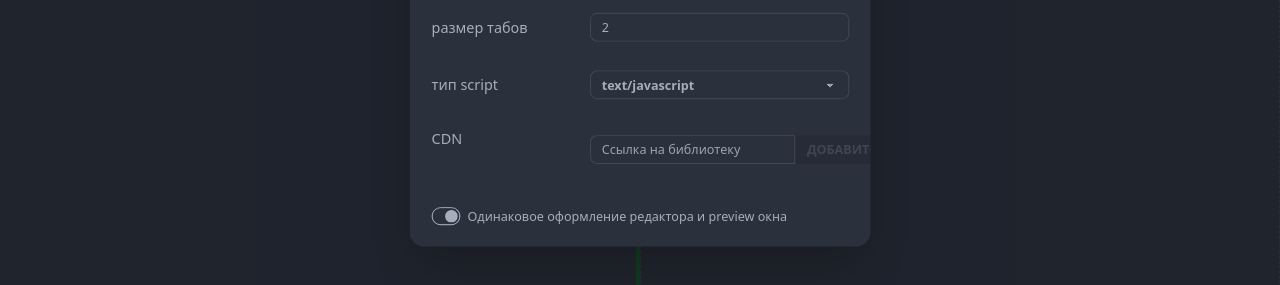
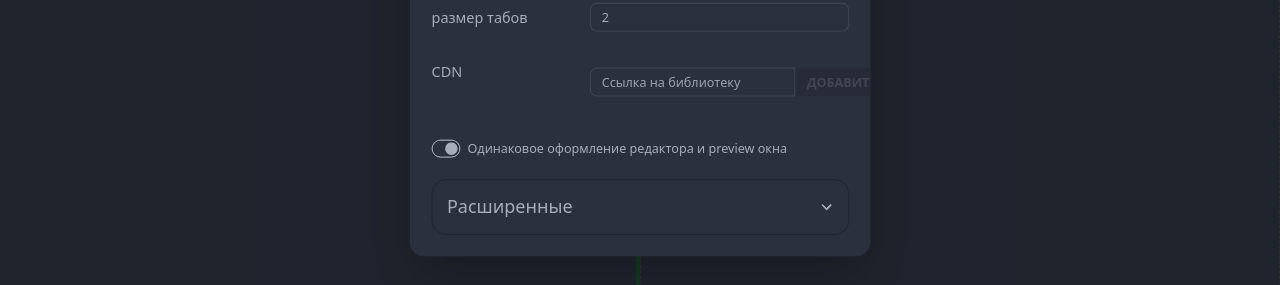
Before and after one commit to eckeriaue/vue-code-editor, a Vue app: page / in a window 1280 px wide. Both pictures are taken after a click on the button 28 px from the left and 24 px from the top of the page. Shown: the part 366-651 px from the top of the page. Built offline with nearby package versions, Linux system fonts and the light colour scheme.

Commit message:
add addiitonal settings

```diff
--- a/src/components/editor/SelectEditor.vue
+++ /dev/null
@@ -1,5 +0,0 @@
-<script setup lang="ts"></script>
-
-<template>
-  sad
-</template>
--- a/src/components/editor/index.ts
+++ b/src/components/editor/index.ts
@@ -1,4 +1,3 @@
 export {default as CascadEditor} from './CascadEditor.vue'
-export {default as SelectEditor} from './SelectEditor.vue'
 export {default as EditorTools} from './EditorTools.vue'
 export {default as SingleEditor} from './SingleEditor.vue'
--- a/src/components/settings/EditorSettings.vue
+++ b/src/components/settings/EditorSettings.vue
@@ -1,6 +1,7 @@
 <script setup lang="ts">
   import { ref, unref, computed } from 'vue'
   import config, {scriptTypes, themes} from '../../helpers/config'
+import Collapse from '../shared/Collapse.vue';
 
   const open = ref(false)
   const cdnAddlink = ref('')
@@ -67,12 +68,6 @@
             <input autocomplete="off"  type="number" v-model.number="config.tabsize" class="w-72 input input-bordered input-sm" />
           </li>
 
-          <li class="flex w-full items-center justify-between mt-8">
-            <span v-text="'тип script'" class="font-medium" />
-            <select v-model="config.script.type" class="select select-sm w-72 select-bordered">
-              <option v-for="(scriptType, name, i) in scriptTypes" :key="scriptType" :value="scriptType" v-text="scriptType" />
-            </select>
-          </li>
 
           <li class="flex w-full justify-between mt-8">
             <span v-text="'CDN'"  />
@@ -100,6 +95,20 @@
           </li>
         </menu>
 
+
+        <div class="mt-6">
+          <Collapse title="Расширенные">
+            <menu>
+              <li class="flex w-full items-center justify-between mt-8">
+                <span v-text="'тип script'" class="font-medium" />
+                <select v-model="config.script.type" class="select select-sm w-72 select-bordered">
+                  <option v-for="(scriptType, name, i) in scriptTypes" :key="scriptType" :value="scriptType" v-text="scriptType" />
+                </select>
+              </li>
+            </menu>
+          </Collapse>
+        </div>
+
       </div>
     </div>
   </Teleport>
--- /dev/null
+++ b/src/components/shared/Collapse.vue
@@ -0,0 +1,24 @@
+<script setup lang="ts">
+  import { ref } from 'vue'
+
+
+  const props = defineProps<{
+    title: string
+  }>()
+  const emit = defineEmits<{
+    (e: 'open', isOpen: true): void
+    (e: 'close', isOpen: false): void
+  }>()
+
+</script>
+
+<template>
+  <div tabindex="0" @focusin="emit('open', true)" @focusout="emit('close', false)" class="collapse collapse-arrow border border-base-300 bg-base-100 rounded-box">
+  <div class="collapse-title text-xl font-medium">
+    {{ props.title }}
+  </div>
+  <div class="collapse-content">
+    <slot></slot>
+  </div>
+</div>
+</template>
```
